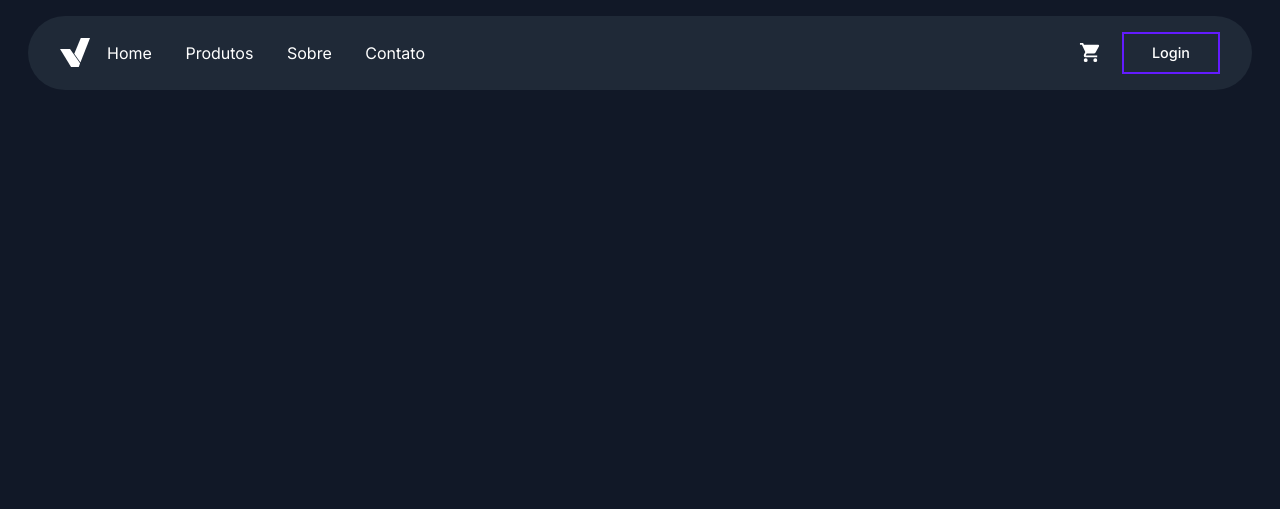
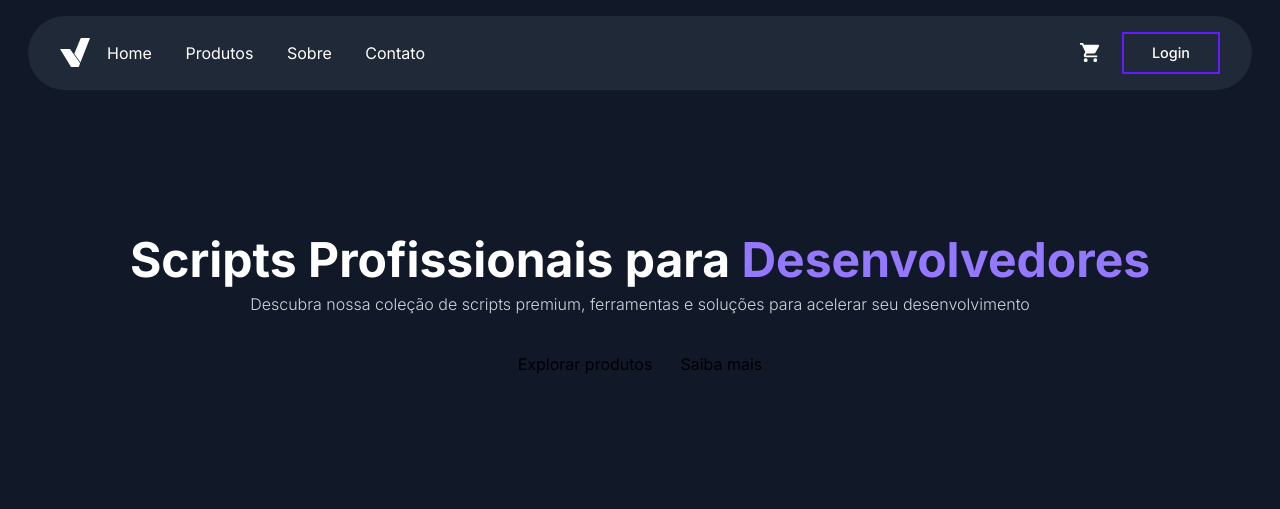
Before and after one commit to JuninUsaXiti001/TailwindStudy, a plain HTML site: page index.html in a window 1280 px wide. Drawn offline with nearby package versions, Linux system fonts and the light colour scheme.

Commit message:
Tailwind: Introduction

```diff
--- a/index.html
+++ b/index.html
@@ -11,7 +11,9 @@
     <link rel="preconnect" href="https://fonts.googleapis.com">
     <link rel="preconnect" href="https://fonts.gstatic.com" crossorigin>
 
-    <link href="https://fonts.googleapis.com/css2?family=Inter:ital,opsz,wght@0,14..32,100..900;1,14..32,100..900&family=Rubik:ital,wght@0,500;1,500&display=swap" rel="stylesheet">
+    <link
+        href="https://fonts.googleapis.com/css2?family=Inter:ital,opsz,wght@0,14..32,100..900;1,14..32,100..900&family=Rubik:ital,wght@0,500;1,500&display=swap"
+        rel="stylesheet">
 
 </head>
 
@@ -47,7 +49,8 @@
                     <span></span>
                 </a>
 
-                <div class="text-white font-inter text-[0.9rem] font-[500] border-2 border-primary bg-transparent px-7 py-2 hover:bg-primary transition-all duration-[500ms] cursor-pointer">
+                <div
+                    class="text-white font-inter text-[0.9rem] font-[500] border-2 border-primary bg-transparent px-7 py-2 hover:bg-primary transition-all duration-[500ms] cursor-pointer">
                     <a href="">Login</a>
                 </div>
 
@@ -61,6 +64,31 @@
         </nav>
     </header>
 
+    <main>
+        <section class="h-[50vh]">
+            <div class="flex items-center justify-center text-center w-full h-full px-8">
+                <div class="font-inter flex flex-col gap-9">
+                    <section class="text-inter">
+                        <h1 class="text-white text-5xl font-bold mb-2">
+                            Scripts Profissionais para
+                            <span class="text-primary_light">Desenvolvedores</span>
+                        </h1>
+                        <p class="text-[1rem] font-light text-light">
+                            Descubra nossa coleção de scripts premium, ferramentas e soluções para acelerar seu
+                            desenvolvimento
+                        </p>
+                    </section>
+
+                    <section class="flex w-full items-center justify-center gap-7">
+                        <button class="explore_products">Explorar produtos</button>
+                        <button class="view-more">Saiba mais</button>
+                    </section>
+                </div>
+            </div>
+        </section>
+
+    </main>
+
 
     <script>
         tailwind.config = {
@@ -69,7 +97,9 @@
                     colors: {
                         body: '#111827',
                         nav: '#1F2937',
+                        light: '#D1D5DB',
                         primary: '#631BFF',
+                        primary_light: '#9478FF',
                         brand: '#ff6600',
                     },
                     fontFamily: {
```
